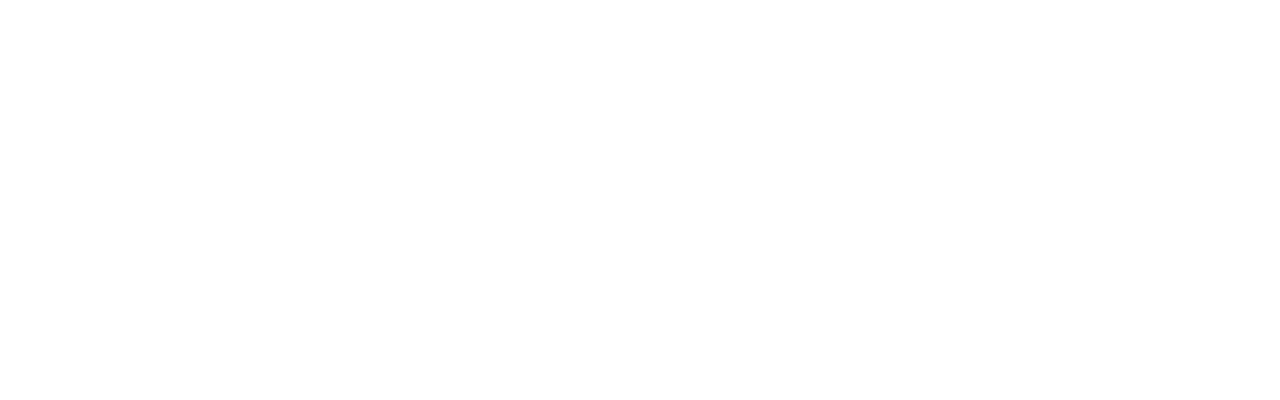
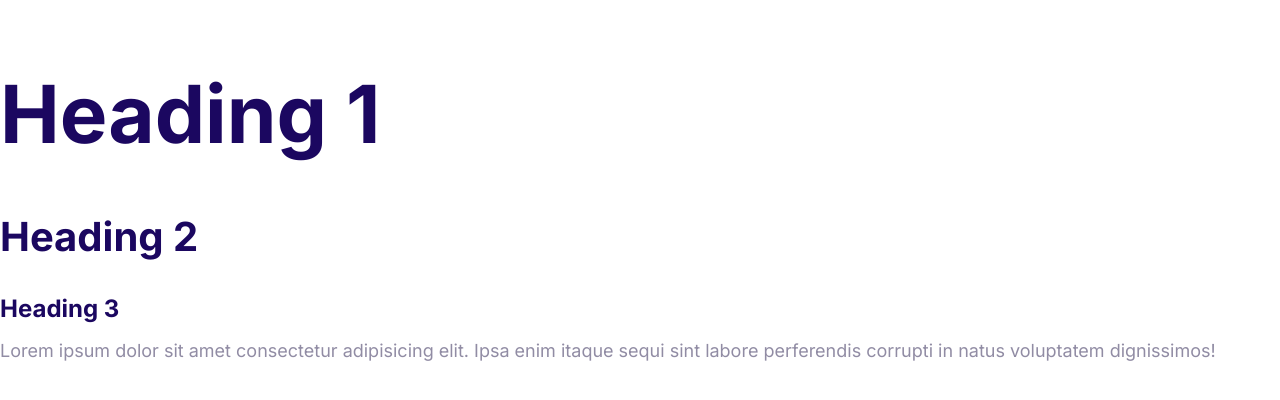
Before and after one commit to krishna-gup/dnet, a plain HTML site: page index.html in a window 1280 px wide. Drawn offline with Linux system fonts and the light colour scheme.

Commit message:
Set up of the typography

```diff
--- a/css/styles.css
+++ b/css/styles.css
@@ -5,3 +5,54 @@
   --color-heading: #1b0760;
   --color-body: #918ca4;
 }
+
+html {
+  font-size: 62.5%;
+}
+
+body {
+  font-family: "Inter", Arial, Helvetica, sans-serif;
+  font-size: 2.4rem;
+  line-height: 1.5;
+  color: var(--color-body);
+}
+
+h1,
+h2,
+h3 {
+  color: var(--color-heading);
+  margin-bottom: 1rem;
+}
+
+h1 {
+  font-size: 7rem;
+}
+
+h2 {
+  font-size: 4rem;
+}
+
+h3 {
+  font-size: 3rem;
+}
+
+p {
+  margin-top: 0;
+}
+
+@media screen and (min-width: 1024px) {
+  h1 {
+    font-size: 8rem;
+  }
+
+  h2 {
+    font-size: 4rem;
+  }
+
+  h3 {
+    font-size: 2.4rem;
+  }
+  body {
+    font-size: 1.8rem;
+  }
+}
--- a/index.html
+++ b/index.html
@@ -6,7 +6,20 @@
     <meta name="viewport" content="width=device-width, initial-scale=1.0" />
     <link rel="stylesheet" href="css/normalize.css" />
     <link rel="stylesheet" href="css/styles.css" />
+    <link rel="preconnect" href="https://fonts.gstatic.com" />
+    <link
+      href="https://fonts.googleapis.com/css2?family=Inter:wght@400;700&family=Montserrat:wght@600&display=swap"
+      rel="stylesheet"
+    />
     <title>Document</title>
   </head>
-  <body></body>
+  <body>
+    <h1>Heading 1</h1>
+    <h2>Heading 2</h2>
+    <h3>Heading 3</h3>
+    <p>
+      Lorem ipsum dolor sit amet consectetur adipisicing elit. Ipsa enim itaque
+      sequi sint labore perferendis corrupti in natus voluptatem dignissimos!
+    </p>
+  </body>
 </html>
```
